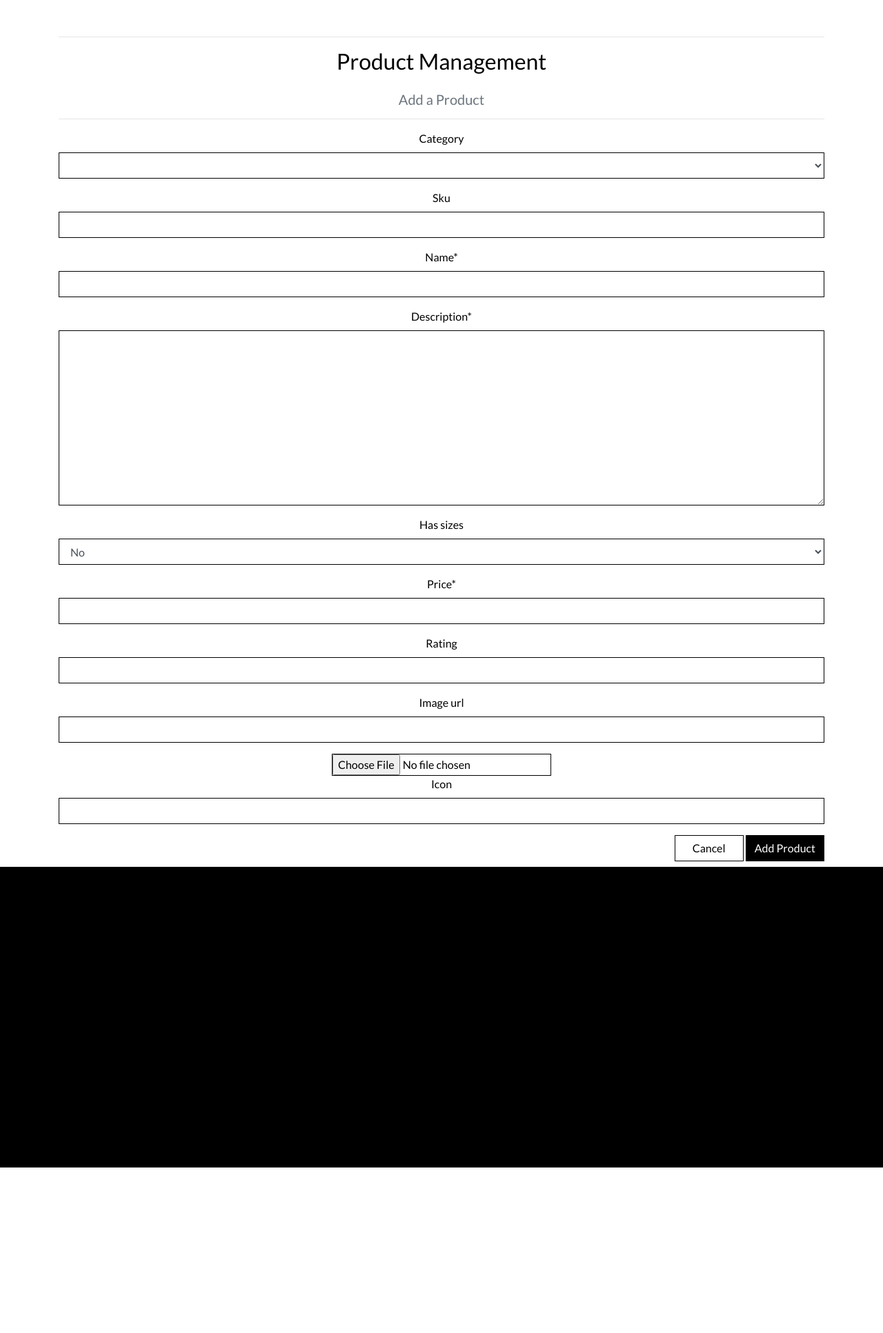
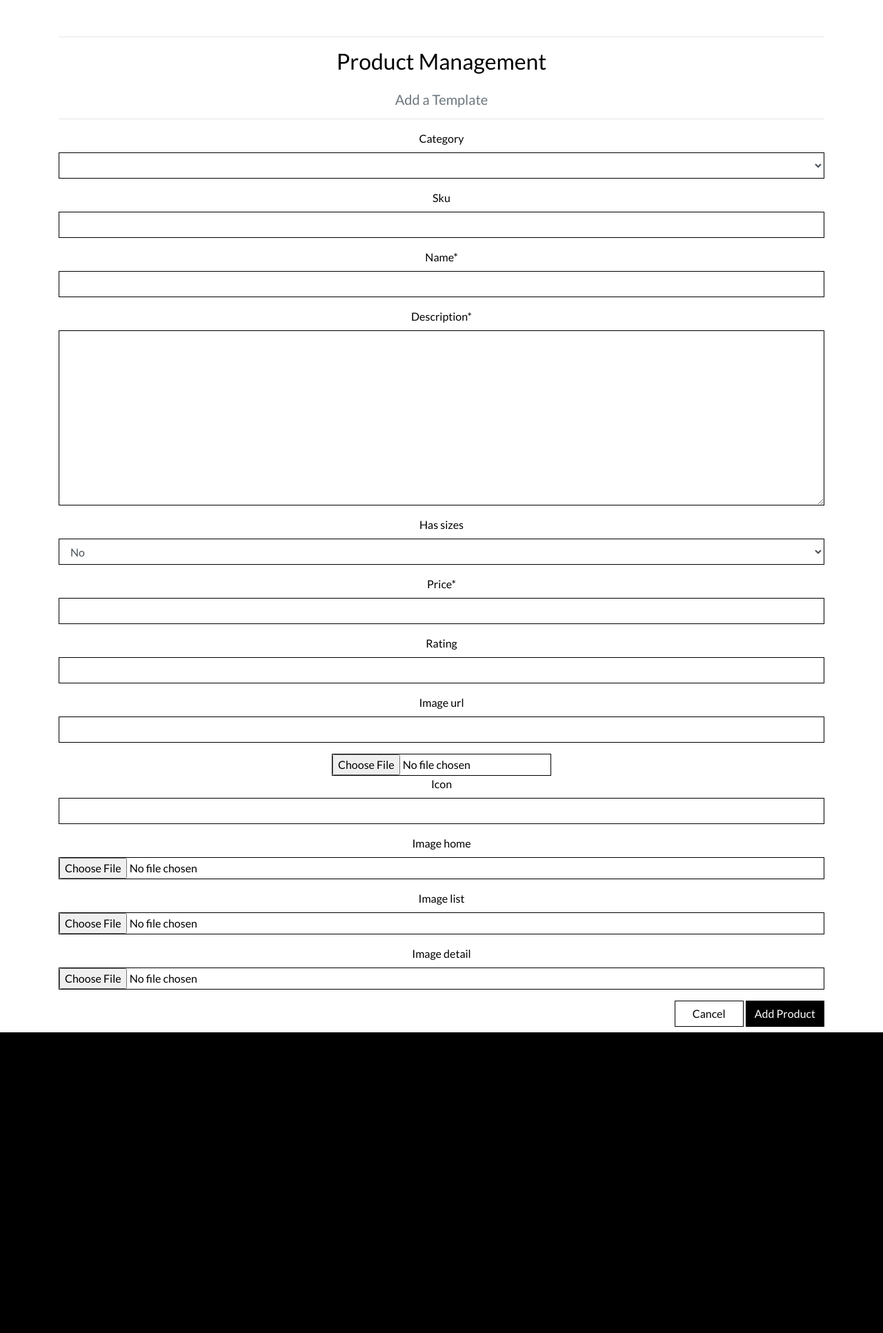
Before and after one commit to Aria-vero-s/modusdesign, a Django app: page /products/add/ in a window 1280 px wide. Shown: the part 63-1996 px from the top of the page at 69% size. Before the commit the page ends 1756 px from the top, so only its background shows below. Run offline with Django 3.2, Linux system fonts and the light colour scheme; the visitor is signed in with stand-in values (Sample User, id 1); data that the repository does not hold is empty; some libraries are stand-ins or nearby versions; some web fonts are replaced.

Commit message:
Modified product management

```diff
--- a/products/forms.py
+++ b/products/forms.py
@@ -16,3 +16,19 @@ class ProductForm(forms.ModelForm):
         self.fields['category'].choices = friendly_names
         for field_name, field in self.fields.items():
             field.widget.attrs['class'] = 'border-black rounded-0'
+
+
+class TemplateForm(ProductForm):
+
+    class Meta:
+        model = Template
+        fields = '__all__'
+
+    def __init__(self, *args, **kwargs):
+        super().__init__(*args, **kwargs)
+        categories = Category.objects.all()
+        friendly_names = [(c.id, c.get_friendly_name()) for c in categories]
+
+        self.fields['category'].choices = friendly_names
+        for field_name, field in self.fields.items():
+            field.widget.attrs['class'] = 'border-black rounded-0'
--- a/products/templates/products/add_product.html
+++ b/products/templates/products/add_product.html
@@ -16,7 +16,7 @@
             <div class="col-12 text-center">
                 <hr>
                 <h2 class="logo-font mb-4">Product Management</h2>
-                <h5 class="text-muted">Add a Product</h5>
+                <h5 class="text-muted">Add a Template</h5>
                 <hr>
             </div>
         </div>
--- a/products/views.py
+++ b/products/views.py
@@ -5,7 +5,7 @@ from django.db.models import Q
 from django.db.models.functions import Lower
 
 from .models import Product, Category, Template
-from .forms import ProductForm
+from .forms import ProductForm, TemplateForm
 
 
 def all_products(request):
@@ -141,7 +141,7 @@ def add_product(request):
         return redirect(reverse('home'))
 
     if request.method == 'POST':
-        form = ProductForm(request.POST, request.FILES)
+        form = TemplateForm(request.POST, request.FILES)
         if form.is_valid():
             product = form.save()
             messages.success(request, 'Successfully added product!')
@@ -149,7 +149,7 @@ def add_product(request):
         else:
             messages.error(request, 'Failed to add product. Please ensure the form is valid.')
     else:
-        form = ProductForm()
+        form = TemplateForm()
 
     template = 'products/add_product.html'
     context = {
@@ -168,7 +168,7 @@ def edit_product(request, product_id):
 
     product = get_object_or_404(Product, pk=product_id)
     if request.method == 'POST':
-        form = ProductForm(request.POST, request.FILES, instance=product)
+        form = TemplateForm(request.POST, request.FILES, instance=product)
         if form.is_valid():
             product = form.save()
             messages.success(request, 'Successfully updated product!')
@@ -176,7 +176,7 @@ def edit_product(request, product_id):
         else:
             messages.error(request, 'Failed to update product. Please ensure the form is valid.')
     else:
-        form = ProductForm(instance=product)
+        form = TemplateForm(instance=product)
         messages.warning(request, f'You are editing {product.name}')
 
     template = 'products/edit_product.html'
```
